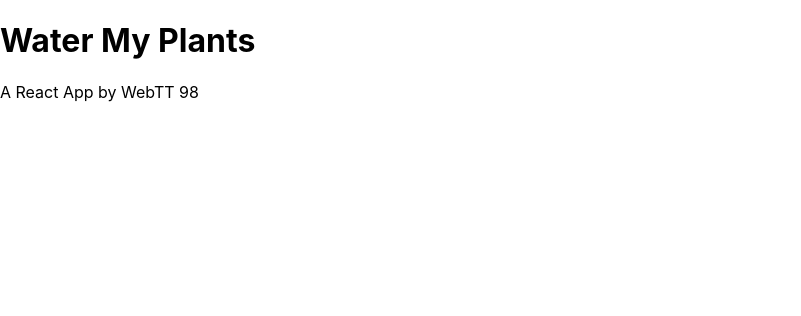
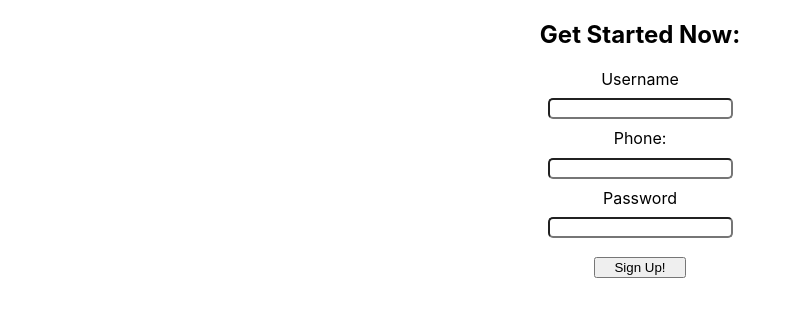
Before and after one commit to Water-My-Plants-BW-PT98/front-end, a React (Create React App) app: page / in a window 1280 px wide. Shown: the top 316 px of the page, without its empty margins (0-801 px from the left). Built offline with nearby package versions, Linux system fonts and the light colour scheme.

Commit message:
Completed a basic skeleton for the signup component

```diff
--- a/src/App.js
+++ b/src/App.js
@@ -1,8 +1,9 @@
+import Signup from './Components/Signup'
+
 function App() {
   return (
     <>
-      <h1>Water My Plants</h1>
-      <p>A React App by WebTT 98</p>
+      <Signup />
     </>
   );
 }
--- /dev/null
+++ b/src/Components/Signup.js
@@ -0,0 +1,75 @@
+import { useState } from 'react';
+import axios from 'axios'
+import styled from 'styled-components';
+
+const StyledDiv = styled.div`
+    display: flex;
+    flex-direction: column;
+    justify-content: center;
+    align-items: center;
+`
+const StyledH2 = styled.h2`
+
+`
+
+const StyledForm = styled.form`
+    display: flex;
+    flex-direction: column;
+    align-items: center;
+`
+
+const StyledInput = styled.input`
+    margin: 5%;
+    border-radius: 5px;
+`
+const StyledButton = styled.button`
+    width: 50%;
+    margin: 5%;
+`
+
+const Signup = () => {
+    const [formData, setFormData] = useState({
+        username: '',
+        phone: '',
+        password: ''
+    })
+
+    const onChange = event => {
+        setFormData({
+            ...formData,
+            [event.target.name]: event.target.value,
+        })
+    }
+
+    const onSubmit = event => {
+        event.preventDefault();
+        axios.post('', { formData })
+    }
+
+    return(
+        <StyledDiv>
+            <StyledH2>Get Started Now:</StyledH2>
+            <StyledForm onSubmit={onSubmit}>
+                <label htmlFor="usernameInput">
+                    Username
+                </label>
+                <StyledInput type="text" name="username" id="usernameInput" onChange={onChange}/>
+
+                <label htmlFor="phoneInput">
+                    Phone:
+                </label>
+                <StyledInput type="tel" name="phone" id="phoneInput" onChange={onChange}/>
+
+                <label htmlFor="passwordInput">
+                    Password
+                </label>
+                <StyledInput type="password"  name="password" id="passwordInput" onChange={onChange}/>
+                <StyledButton>
+                    Sign Up!
+                </StyledButton>
+            </StyledForm>
+        </StyledDiv>
+    )
+};
+
+export default Signup;
```
